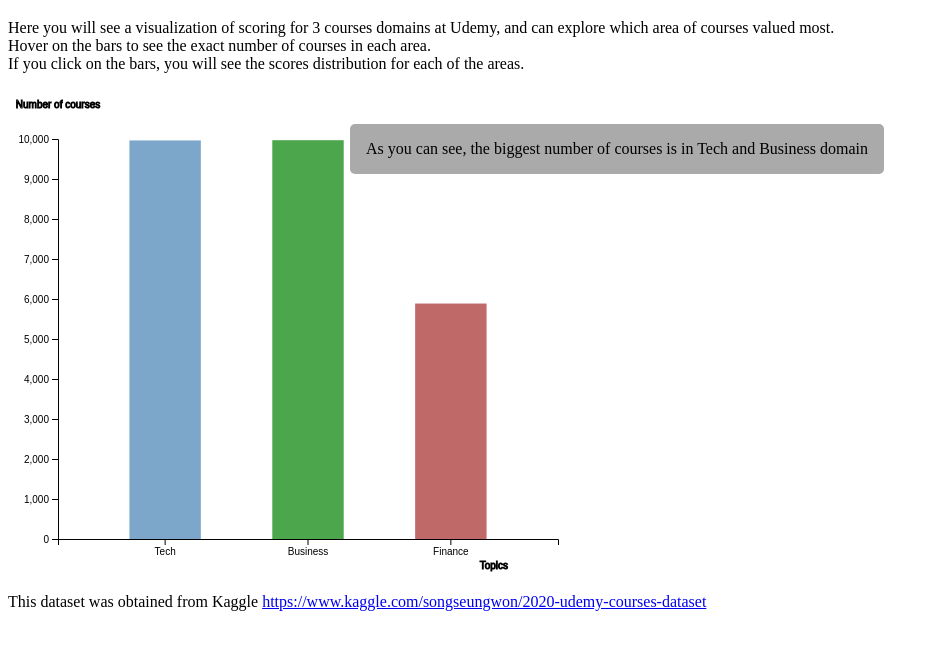
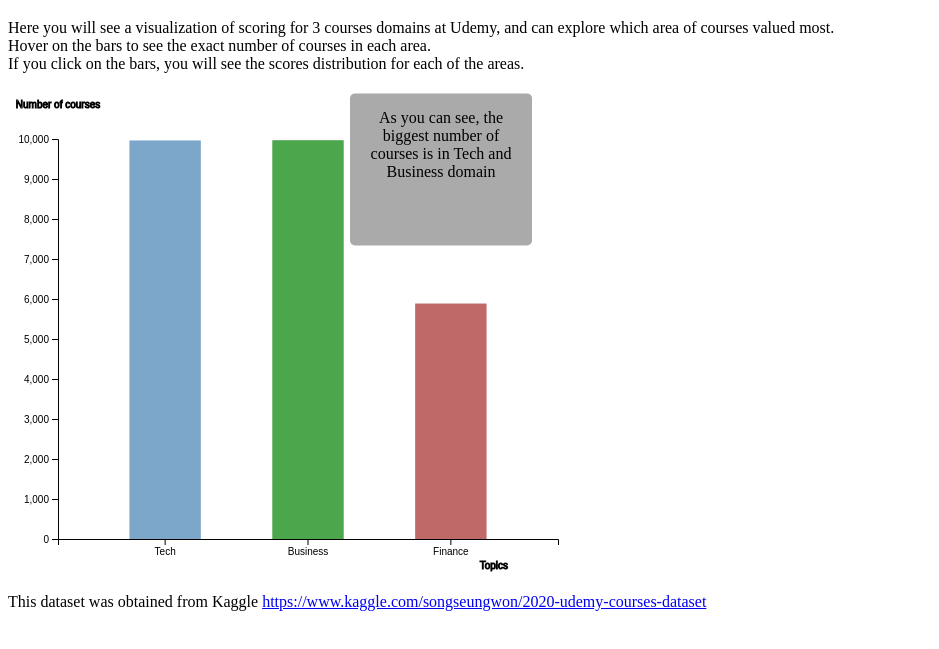
Before and after one commit to violetta-ta/violetta-ta.github.io, a plain HTML site: page index.html in a window 1280 px wide. Shown: the part 61-710 px from the top of the page, without its empty margins (0-939 px from the left). Drawn offline with nearby package versions, Linux system fonts and the light colour scheme.

Commit message:
Add files via upload

```diff
--- a/index.html
+++ b/index.html
@@ -180,11 +180,11 @@ var tooltip = d3.selectAll("body")
              	       .attr("class", "annotations")
              	       .text("As you can see, the biggest number of courses is in Tech and Business domain")
              				 .style("color", "black")
-                     .style("left", "650px")
+                     .style("left", "350px")
                      .style("top", "200px")
                      .style("position", "absolute")
-                     .style("left", "350px")
-                     .style("top", "200px")
+                     .style("width", "150px")
+                     .style("height", "120px")
 
 
 
```
